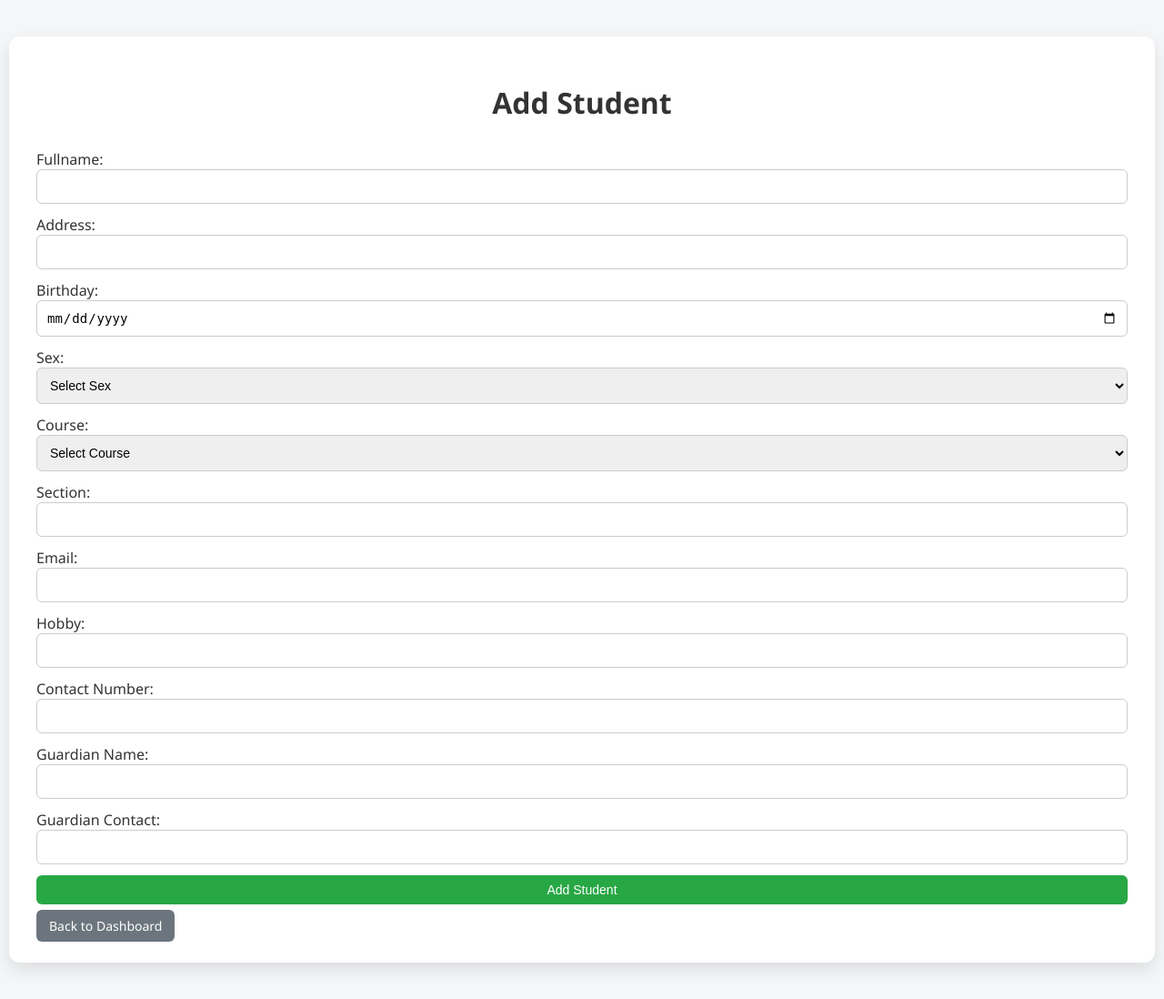
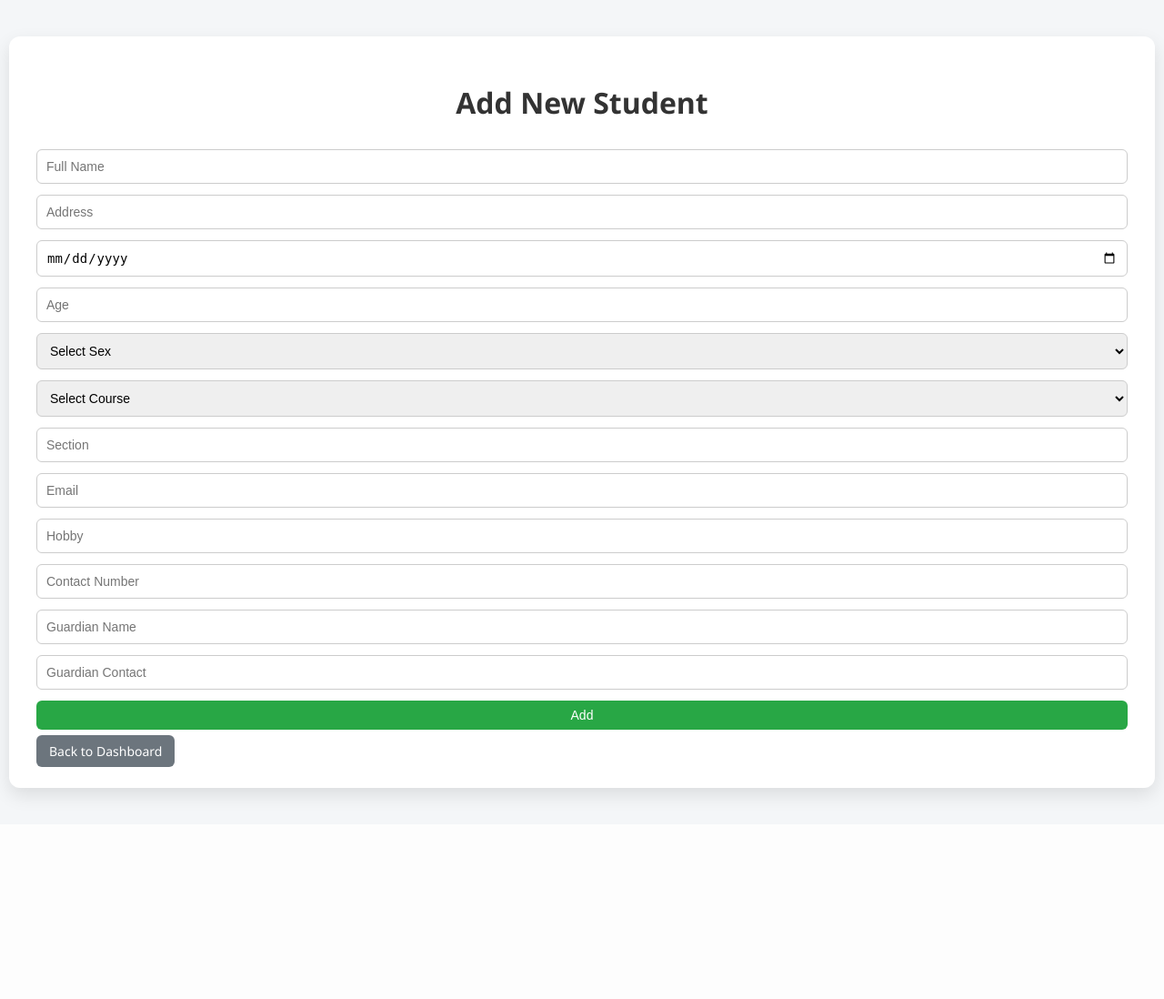
Before and after one commit to gallimbaellamea-lgtm/gallimbaella_flaskapi, a Flask app: page /add in a window 1280 px wide. Shown: the whole page at 91% size. After the commit the page ends 884 px from the top, so only its background shows below. Run offline with Flask 3, Linux system fonts and the light colour scheme.

Commit message:
Update form.html
Signed-off-by: Ellamea <gallimbaellamea@isufst.edu.ph>

```diff
--- a/templates/form.html
+++ b/templates/form.html
@@ -1,31 +1,22 @@
 <!DOCTYPE html>
 <html>
 <head>
-    <title>{{ 'Edit Student' if student else 'Add Student' }}</title>
+    <title>{{ 'Edit' if student else 'Add' }} Student</title>
     <link rel="stylesheet" href="{{ url_for('static', filename='style.css') }}">
 </head>
 <body>
 <div class="container">
-        <h1>{{ 'Edit Student' if student else 'Add Student' }}</h1>
-
+    <h1>{{ 'Edit' if student else 'Add New' }} Student</h1>
     <form method="post">
-            <label>Fullname:</label>
-            <input type="text" name="fullname" value="{{ student.fullname if student else '' }}" required>
-
-            <label>Address:</label>
-            <input type="text" name="address" value="{{ student.address if student else '' }}" required>
-
-            <label>Birthday:</label>
-            <input type="date" name="birthday" value="{{ student.birthday if student else '' }}" required>
-
-            <label>Sex:</label>
+        <input type="text" name="fullname" placeholder="Full Name" value="{{ student.fullname if student else '' }}" required>
+        <input type="text" name="address" placeholder="Address" value="{{ student.address if student else '' }}" required>
+        <input type="date" name="birthday" placeholder="Birthday" value="{{ student.birthday if student else '' }}" required>
+        <input type="number" name="age" placeholder="Age" value="{{ student.age if student else '' }}" readonly>
         <select name="sex" required>
             <option value="">Select Sex</option>
             <option value="Male" {% if student and student.sex=='Male' %}selected{% endif %}>Male</option>
             <option value="Female" {% if student and student.sex=='Female' %}selected{% endif %}>Female</option>
         </select>
-
-            <label>Course:</label>
         <select name="course" required>
             <option value="">Select Course</option>
             <option value="BSIT" {% if student and student.course=='BSIT' %}selected{% endif %}>BSIT</option>
@@ -33,31 +24,29 @@
             <option value="BSAG" {% if student and student.course=='BSAG' %}selected{% endif %}>BSAG</option>
             <option value="BSED" {% if student and student.course=='BSED' %}selected{% endif %}>BSED</option>
         </select>
+        <input type="text" name="section" placeholder="Section" value="{{ student.section if student else '' }}" required>
+        <input type="email" name="email" placeholder="Email" value="{{ student.email if student else '' }}" required>
+        <input type="text" name="hobby" placeholder="Hobby" value="{{ student.hobby if student else '' }}">
+        <input type="text" name="contact_number" placeholder="Contact Number" value="{{ student.contact_number if student else '' }}" required>
+        <input type="text" name="guardian_name" placeholder="Guardian Name" value="{{ student.guardian_name if student else '' }}" required>
+        <input type="text" name="guardian_contact" placeholder="Guardian Contact" value="{{ student.guardian_contact if student else '' }}" required>
 
-            <label>Section:</label>
-            <input type="text" name="section" value="{{ student.section if student else '' }}" required>
-
-            <label>Email:</label>
-            <input type="email" name="email" value="{{ student.email if student else '' }}" required>
-
-            <label>Hobby:</label>
-            <input type="text" name="hobby" value="{{ student.hobby if student else '' }}">
-
-            <label>Contact Number:</label>
-            <input type="text" name="contact_number" value="{{ student.contact_number if student else '' }}" required>
-
-            <label>Guardian Name:</label>
-            <input type="text" name="guardian_name" value="{{ student.guardian_name if student else '' }}" required>
-
-            <label>Guardian Contact:</label>
-            <input type="text" name="guardian_contact" value="{{ student.guardian_contact if student else '' }}" required>
-
-            <!-- Submit button -->
-            <button type="submit" class="btn add-btn">{{ 'Update Student' if student else 'Add Student' }}</button>
-
-            <!-- Back to Dashboard -->
+        <button type="submit" class="btn add-btn">{{ 'Update' if student else 'Add' }}</button>
         <a href="{{ url_for('index') }}" class="btn back-btn">Back to Dashboard</a>
     </form>
 </div>
+
+<script>
+    // Auto-compute age from birthday
+    const birthdayInput = document.querySelector('input[name="birthday"]');
+    const ageInput = document.querySelector('input[name="age"]');
+
+    birthdayInput.addEventListener('change', () => {
+        const birthDate = new Date(birthdayInput.value);
+        const ageDifMs = Date.now() - birthDate.getTime();
+        const ageDate = new Date(ageDifMs);
+        ageInput.value = Math.abs(ageDate.getUTCFullYear() - 1970);
+    });
+</script>
 </body>
 </html>
```
Lines whose indentation alone changed are shown as unchanged.
